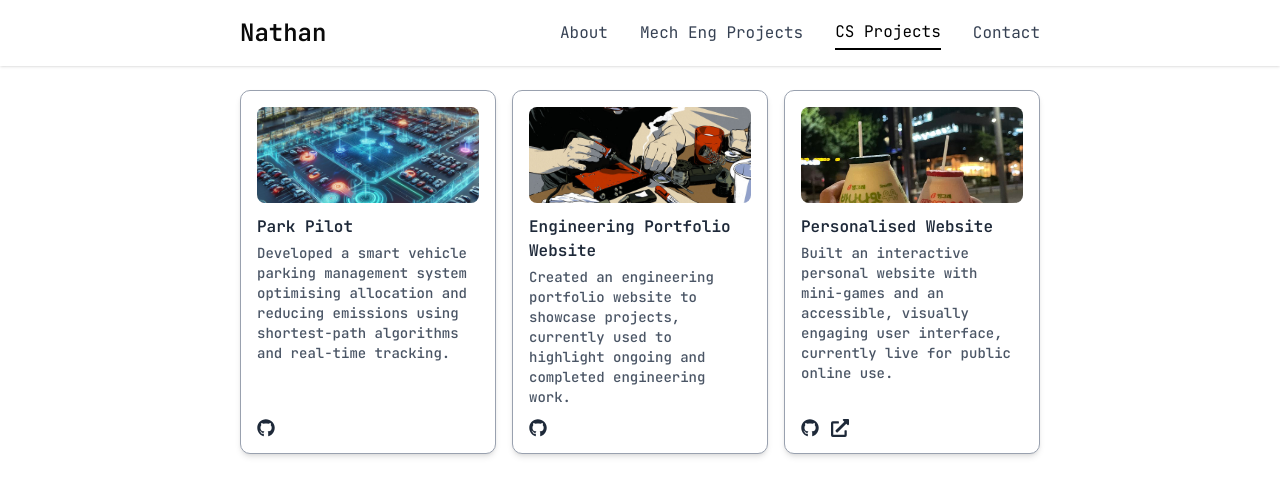
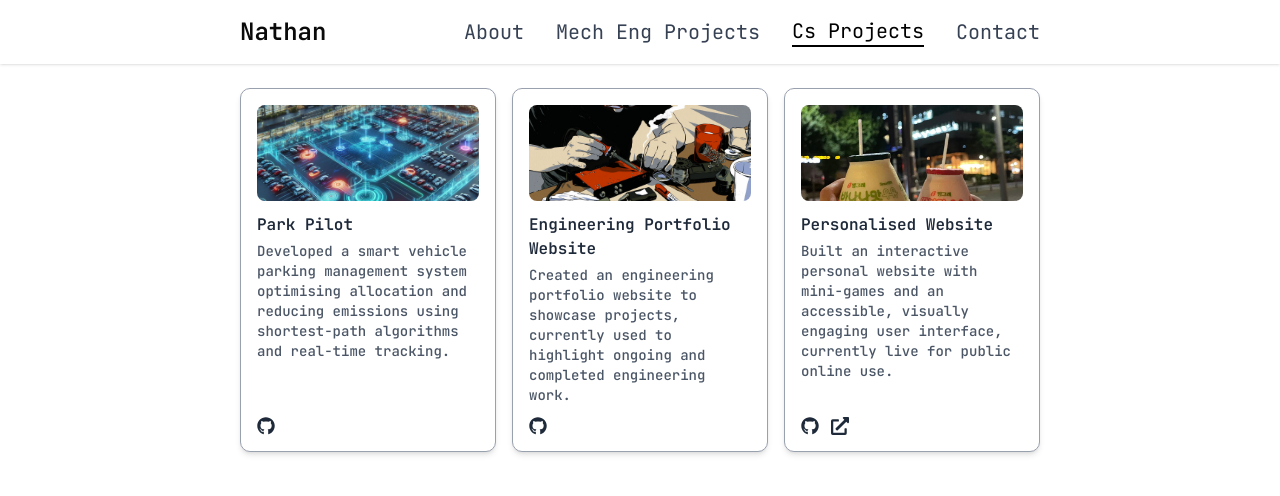
Before and after one commit to nathansivalingam/engineering-portfolio-website, a Next.js app: page /cs-projects in a window 1280 px wide. Shown: the top 496 px of the page. Built offline with nearby package versions, Linux system fonts and the light colour scheme.

Commit message:
changed the name of the tab

```diff
--- a/app/layout.jsx
+++ b/app/layout.jsx
@@ -12,8 +12,8 @@ const jetBrainsMono = JetBrains_Mono({
 });
 
 export const metadata = {
-  title: "Create Next App",
-  description: "Generated by create next app",
+  title: "Nathan Sivalingam",
+  description: "Engineering Portfolio of Nathan Sivalingam",
 };
 
 export default function RootLayout({ children }) {
--- a/components/Header.jsx
+++ b/components/Header.jsx
@@ -1,9 +1,18 @@
-"use client";
+import Link from "next/link";
+import { FaHome, FaUserAlt, FaProjectDiagram, FaEnvelope } from "react-icons/fa"; // example icons
 
-import Link from "next/link";
+// components
 import Nav from "./Nav";
 
 const Header = () => {
+  // Define your mobile links with icons
+  const mobileLinks = [
+    { href: "/", icon: <FaHome />, label: "Home" },
+    { href: "/about", icon: <FaUserAlt />, label: "About" },
+    { href: "/projects", icon: <FaProjectDiagram />, label: "Projects" },
+    { href: "/contact", icon: <FaEnvelope />, label: "Contact" },
+  ];
+
   return (
     <header className="bg-white shadow-sm">
       <div className="container mx-auto flex justify-between items-center py-4 px-6 xl:px-60">
@@ -22,9 +31,12 @@ const Header = () => {
 
         {/* mobile navigation */}
         <div className="flex md:hidden items-center gap-4">
-          <Nav mobile={true} />
+          {mobileLinks.map((link) => (
+            <Link key={link.href} href={link.href} aria-label={link.label} className="text-xl text-gray-700 hover:text-gray-900 transition-colors">
+              {link.icon}
+            </Link>
+          ))}
         </div>
-
       </div>
     </header>
   );
--- a/components/Nav.jsx
+++ b/components/Nav.jsx
@@ -7,7 +7,7 @@ import { FaUserAlt, FaCog, FaLaptopCode, FaPhoneAlt } from "react-icons/fa";
 const links = [
   { name: "about", path: "/", mobileIcon: <FaUserAlt /> },
   { name: "mech eng projects", path: "/me-projects", mobileIcon: <FaCog /> },
-  { name: "cS projects", path: "/cs-projects", mobileIcon: <FaLaptopCode /> },
+  { name: "cs projects", path: "/cs-projects", mobileIcon: <FaLaptopCode /> },
   { name: "contact", path: "/contact", mobileIcon: <FaPhoneAlt /> },
 ];
 
@@ -15,11 +15,9 @@ const Nav = ({ mobile = false }) => {
   const pathname = usePathname();
 
   return (
-    <nav className={`flex ${mobile ? "gap-6 text-2xl" : "gap-8"}`}>
+    <nav className={`flex ${mobile ? "gap-6 text-2xl" : "gap-8 text-xl"}`}>
       {links.map((link, index) => {
         const isActive = link.path === pathname;
-
-        // Determine color classes
         const colorClass = isActive ? "text-black" : "text-gray-700 hover:text-gray-900";
 
         return (
```
